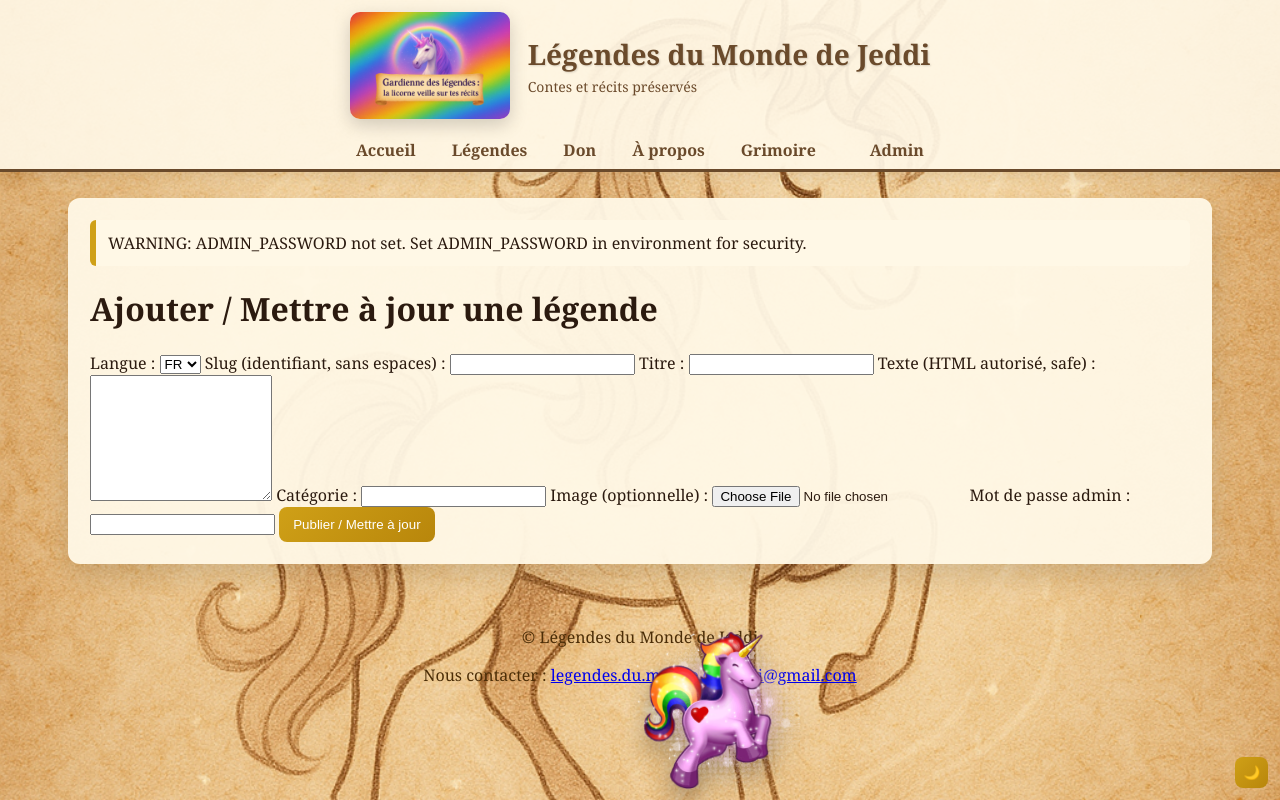
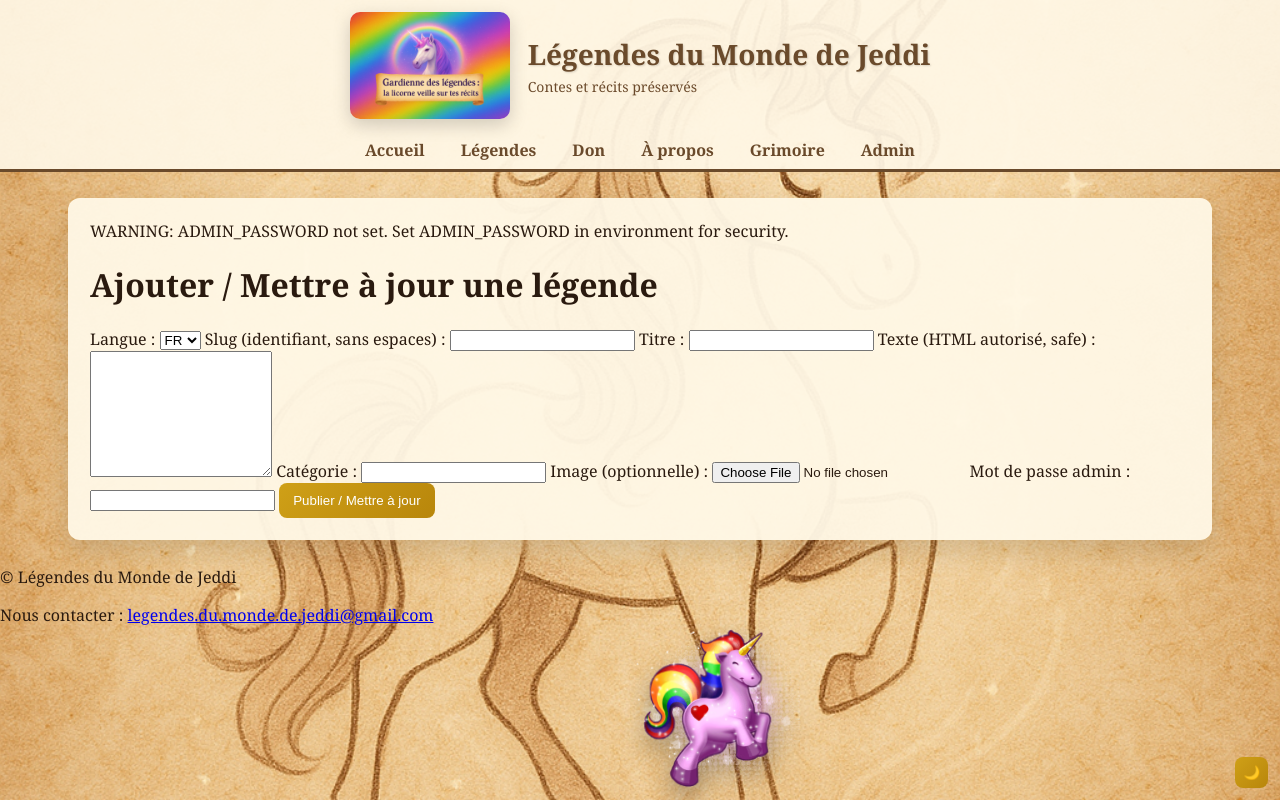
Before and after one commit to legendesdumondedejeddi-svg/legendes_de_Jeddi, a Flask app: page /1/admin/add in a window 1280 px wide. Run offline with Flask 3, Linux system fonts and the light colour scheme.

Commit message:
Add files via upload

```diff
--- a/static/style.css
+++ b/static/style.css
@@ -1,24 +1,19 @@
-/* =====================================================
-   STYLE COMPLET - Grimoire médiéval modernisé
-   includes: fond parchemin, bannière, menu fixe, mode nuit,
-   licorne animée stop au clic
-   ===================================================== */
+/* =========================
+   STYLE GRIMOIRE - COMPLETE
+   ========================= */
 
-/* Variables */
 :root{
-  --accent: #6a4a2b;
-  --paper: #fff8ec;
-  --gold: #cfa017;
-  --dark-bg: #0b0b12;
-  --dark-paper: #1b1b24;
+  --accent:#6a4a2b;
+  --paper:#fff8ec;
+  --gold:#cfa017;
 }
 
-/* BODY / background */
-html,body { height:100%; }
-body.parchemin, body {
-  margin: 0;
+/* Body / background */
+html,body{height:100%}
+body.parchemin, body{
+  margin:0;
   font-family: "Georgia", serif;
-  color: #2b1a0f;
+  color:#2a1a0f;
   background: url('/static/images/parchment_texture.jpg') center/cover repeat;
   -webkit-font-smoothing:antialiased;
 }
@@ -26,97 +21,62 @@ body.parchemin, body {
 /* Dark mode */
 body.dark-mode {
   background: linear-gradient(180deg,#0b0b12,#11121a);
-  color: #e9dfbf;
+  color:#e8dfbf;
 }
 
-/* SITE HEADER */
-.site-header {
-  position: sticky;
-  top: 0;
-  z-index: 1000;
-  background: rgba(255,248,230,0.92);
-  border-bottom: 3px solid var(--accent);
-  box-shadow: 0 6px 16px rgba(0,0,0,0.08);
+/* Header banner */
+.site-header{position:sticky; top:0; z-index:1000; background:rgba(255,248,230,0.92); border-bottom:3px solid var(--accent);}
+.banner{display:flex; align-items:center; justify-content:center; gap:18px; padding:12px 8px;}
+.banner-image{width:160px; height:auto; border-radius:10px; box-shadow:0 6px 18px rgba(0,0,0,0.18);}
+.banner-title h1{margin:0; font-size:28px; color:var(--accent); text-shadow:1px 1px 2px rgba(0,0,0,0.15);}
+.banner-sub{margin:4px 0 0 0; font-size:14px; color:#6b4a2b;}
+
+/* Navigation */
+.main-nav ul{margin:0; padding:8px 12px; list-style:none; display:flex; justify-content:center; gap:12px; flex-wrap:wrap; align-items:center;}
+.main-nav a{color:var(--accent); text-decoration:none; padding:8px 12px; border-radius:6px; font-weight:bold;}
+.main-nav a:hover{background: rgba(255,241,209,0.7);}
+
+/* Layout */
+.page-content{max-width:1100px; margin:26px auto; padding:22px; background: rgba(255,248,230,0.95); border-radius:12px; box-shadow:0 12px 28px rgba(0,0,0,0.12);}
+
+/* Cards list */
+.cards{display:grid; grid-template-columns: repeat(auto-fit, minmax(240px,1fr)); gap:18px; padding:0; margin:0; list-style:none;}
+.card{background:var(--paper); padding:14px; border:2px solid #cfa96a; border-radius:10px; text-align:center;}
+.card-img{width:100%; height:160px; object-fit:cover; border-radius:8px;}
+
+/* Legende */
+.legende-image{display:block; margin:18px auto; max-width:720px; border:4px solid #cfa96a; border-radius:10px;}
+.texte{white-space:pre-wrap; line-height:1.7; font-size:18px;}
+
+/* Footer licorne animated */
+.footer-licorne{
+  position:fixed;
+  bottom:12px;
+  left:-220px;
+  width:160px;
+  z-index:99999;
+  pointer-events:auto;
+  cursor:pointer;
+  animation: licorne-run 14s linear infinite;
+  filter:drop-shadow(0 10px 12px rgba(0,0,0,0.35));
+}
+.footer-licorne.stop{animation:none !important; opacity:0.98; transform:translateY(-2px);}
+
+/* licorne animation */
+@keyframes licorne-run{
+  0%{left:-220px; transform:scale(0.96) rotate(0deg);}
+  40%{left:calc(50% - 120px); transform:scale(1.05) rotate(-2deg);}
+  70%{left:calc(80%); transform:scale(1.02) rotate(2deg);}
+  100%{left:110%; transform:scale(0.95) rotate(0deg);}
 }
 
-/* banner layout */
-.banner { display:flex; align-items:center; justify-content:center; gap:18px; padding:12px 8px; }
-.banner-image { width:160px; height:auto; border-radius:10px; box-shadow:0 6px 18px rgba(0,0,0,0.18); }
-.banner-title h1 { margin:0; font-size:28px; color:var(--accent); text-shadow:1px 1px 2px rgba(0,0,0,0.15); }
-.banner-sub { margin:4px 0 0 0; font-size:14px; color:#6b4a2b; }
+/* buttons */
+button, .don-btn, .link-button{background:linear-gradient(135deg,var(--gold),#b8860b); color:white; border:none; padding:10px 14px; border-radius:8px; cursor:pointer;}
 
-/* NAV - fixed look */
-.main-nav { background:transparent; }
-.main-nav ul { margin:0; padding:8px 12px; list-style:none; display:flex; justify-content:center; gap:12px; flex-wrap:wrap; align-items:center; }
-.main-nav li { display:inline-block; }
-.main-nav a { color:var(--accent); text-decoration:none; padding:8px 12px; border-radius:6px; font-weight:bold; }
-.main-nav a:hover { background: rgba(255,241,209,0.7); }
-
-/* Right-side item (admin) */
-.main-nav ul li.right { margin-left:18px; }
-
-/* PAGE CONTENT wrapper */
-.page-content {
-  max-width:1100px;
-  margin: 26px auto;
-  padding: 22px;
-  background: rgba(255,248,230,0.95);
-  border-radius: 12px;
-  box-shadow: 0 12px 28px rgba(0,0,0,0.12);
+/* responsive */
+@media (max-width:800px){
+  .banner{flex-direction:column; gap:10px; padding:10px;}
+  .banner-image{width:120px;}
+  .page-content{margin:12px; padding:14px;}
+  .footer-licorne{width:110px; bottom:8px;}
 }
-
-/* FLASH */
-.flash-zone { margin-bottom:16px; }
-.flash { padding:12px; border-left:6px solid var(--gold); background:#fff8e6; border-radius:6px; margin-bottom:8px; }
-
-/* Cards / grid for legend list */
-.cards { display:grid; grid-template-columns: repeat(auto-fit, minmax(240px,1fr)); gap:18px; list-style:none; padding:0; margin:0; }
-.card { background:var(--paper); padding:14px; border:2px solid #cfa96a; border-radius:10px; text-align:center; }
-.card-img { width:100%; height:160px; object-fit:cover; border-radius:8px; }
-
-/* Legende page */
-.legende-image { display:block; margin:18px auto; max-width:720px; border:4px solid #cfa96a; border-radius:10px; }
-.texte { white-space: pre-wrap; line-height:1.7; font-size:20px; }
-
-/* Buttons styling */
-button, .don-button, .don-btn, .link-button { background: linear-gradient(135deg,var(--gold),#b8860b); color:white; border:none; padding:10px 14px; border-radius:8px; cursor:pointer; }
-
-/* Footer licorne (animated) */
-.footer-licorne {
-  position: fixed;
-  bottom: 10px;
-  left: -220px;
-  width: 160px;
-  z-index: 99999;
-  pointer-events: auto;
-  cursor: pointer;
-  animation: licorne-run 14s linear infinite;
-  filter: drop-shadow(0 10px 12px rgba(0,0,0,0.35));
-}
-.footer-licorne.stop {
-  animation: none !important;
-  opacity: 0.98;
-  transform: translateY(-2px);
-}
-
-/* licorne trajectory */
-@keyframes licorne-run {
-  0% { left: -220px; transform: scale(0.96) rotate(0deg); }
-  40% { left: calc(50% - 120px); transform: scale(1.05) rotate(-2deg); }
-  70% { left: calc(80%); transform: scale(1.02) rotate(2deg); }
-  100% { left: 110%; transform: scale(0.95) rotate(0deg); }
-}
-
-/* language chip & pagination */
-.lang-chip { padding:6px 8px; border:2px solid #cfa96a; border-radius:6px; margin-right:8px; text-decoration:none; color:var(--accent); display:inline-block; }
-
-/* SITE FOOTER */
-.site-footer { text-align:center; padding:20px 8px; margin-top:24px; color:#4b2d07; }
-
-/* Responsive */
-@media (max-width:800px){
-  .banner { flex-direction:column; gap:10px; padding:10px; }
-  .banner-image { width:120px; }
-  .page-content { margin:12px; padding:14px; }
-  .footer-licorne { width:110px; bottom:8px; }
-}
```
